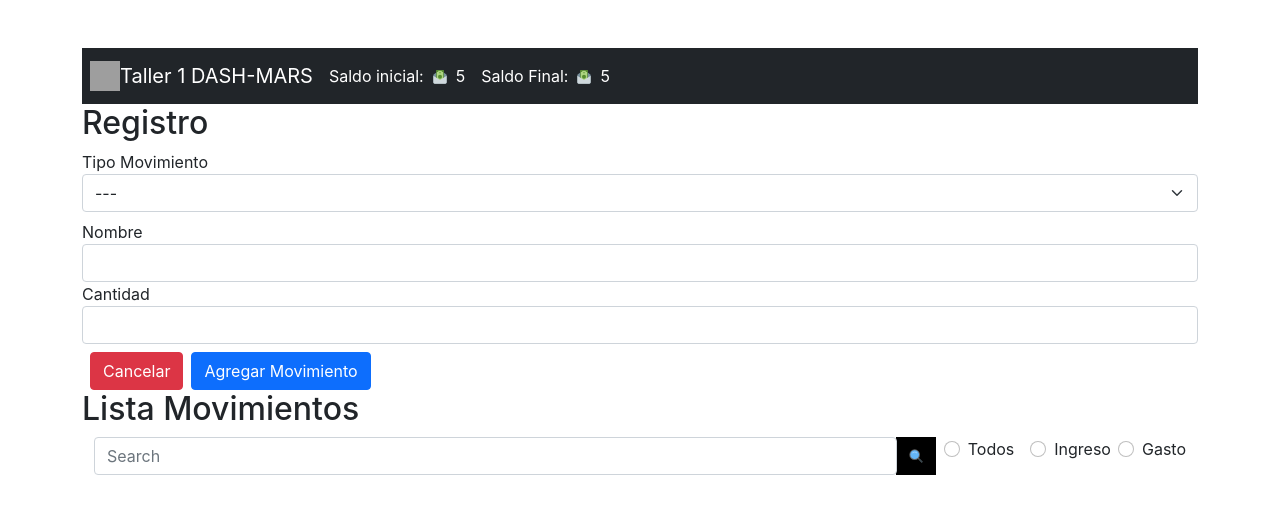
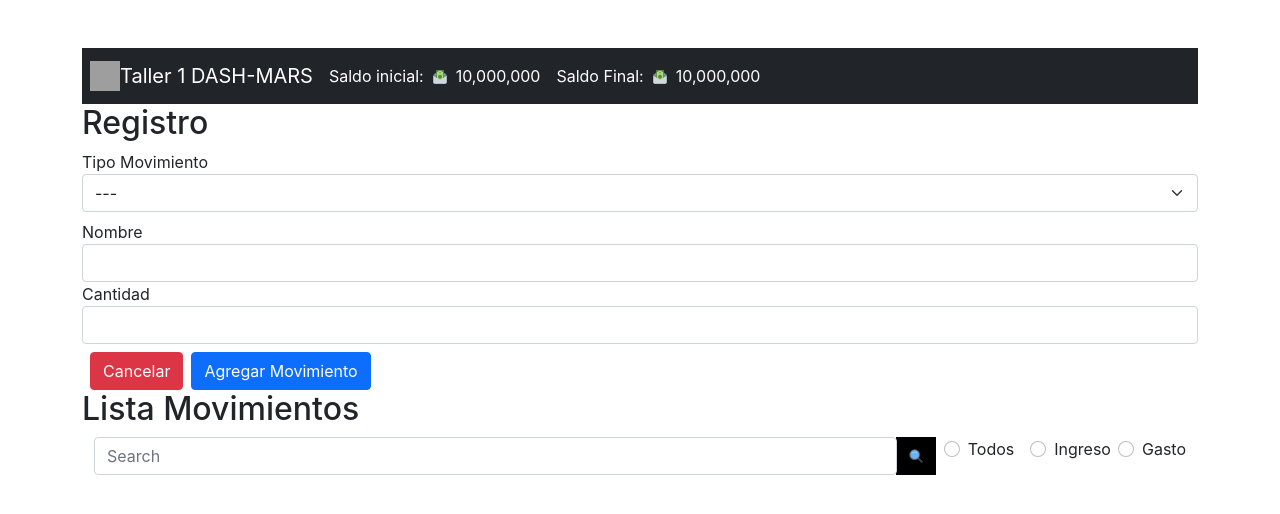
Before and after one commit to disu26/Taller1PDP, a React (Create React App) app in the folder taller1/: page / in a window 1280 px wide. Shown: the top 514 px of the page. Built offline with nearby package versions, Linux system fonts and the light colour scheme; grey boxes are pictures that could not be loaded.

Commit message:
Modal Gasto funcionando.

```diff
--- a/taller1/src/App.js
+++ b/taller1/src/App.js
@@ -8,7 +8,7 @@ function App() {
 
   const [movimientos, setMovimientos] = useState([]);
 
-  const saldoInicial = 5;
+  const saldoInicial = 10000000;
 
   const [saldoFinal, setSaldoFinal] = useState(saldoInicial);
 
@@ -25,7 +25,6 @@ function App() {
   return (
     <div className='container mt-5'>
       <Header
-        movimientos= {movimientos}
         saldoInicial= {saldoInicial}
         saldoFinal= {saldoFinal}
       />
--- a/taller1/src/components/ButtonCloseModal.jsx
+++ /dev/null
@@ -1,16 +0,0 @@
-import React, { useEffect, useState } from 'react'
-import { Button } from 'reactstrap';
-
-const ButtonCloseModal = ({closeModal}) => {
-    const [close, setClose] = useState(false);
-
-    useEffect(() => {
-      closeModal()
-    }, [close]);
-
-  return (
-    <Button className='mt-2 float-end' variant='secondary' onClick={() => setClose(true)}>Close</Button>
-  )
-}
-
-export default ButtonCloseModal
--- a/taller1/src/components/Header.jsx
+++ b/taller1/src/components/Header.jsx
@@ -1,7 +1,11 @@
 import React from 'react'
 import { FcMoneyTransfer } from "react-icons/fc";
 
-const Header = ({ movimientos, saldoInicial, saldoFinal }) => {
+const Header = ({ saldoInicial, saldoFinal }) => {
+
+  const saldoInicialFormateado = saldoInicial.toLocaleString("en");
+
+  const saldoFinalFormateado = saldoFinal.toLocaleString("en");
 
   return (
     <nav className="navbar navbar-expand-lg navbar-dark bg-dark">
@@ -16,13 +20,13 @@ const Header = ({ movimientos, saldoInicial, saldoFinal }) => {
               <label className='text-white'>Saldo inicial: </label>
               <div className='d-inline mx-2'>
                 <FcMoneyTransfer />
-                <p className='text-white d-inline mx-2'>{saldoInicial}</p>
+                <p className='text-white d-inline mx-2'>{saldoInicialFormateado}</p>
               </div>
 
               <label className='text-white'>Saldo Final: </label>
               <div className='d-inline mx-2'>
                 <FcMoneyTransfer />
-                <p className='text-white d-inline mx-2'>{saldoFinal}</p>
+                <p className='text-white d-inline mx-2'>{saldoFinalFormateado}</p>
               </div>
             </div>
           </span>
--- a/taller1/src/components/ListaMovimientos.jsx
+++ b/taller1/src/components/ListaMovimientos.jsx
@@ -3,6 +3,12 @@ import Movimiento from './Movimiento'
 import { FcSearch } from 'react-icons/fc';
 
 const ListaMovimientos = (props) => {
+
+    const deleteMovimiento = (movimiento) => {
+        const newMovimientos = props.movimientos.filter((item) => item.id !== movimiento.id);
+        props.setMovimientos(newMovimientos);
+    };
+
   return (
     <div className='container'>
         <div className='input-group rounded'>
@@ -33,6 +39,7 @@ const ListaMovimientos = (props) => {
             <Movimiento
                 key={movimiento.id}
                 movimiento={movimiento}
+                deleteMovimiento={deleteMovimiento}
             />
         ))}
     </div>
--- a/taller1/src/components/ModalGasto.jsx
+++ b/taller1/src/components/ModalGasto.jsx
@@ -1,9 +1,9 @@
-import React, { useEffect } from 'react'
-import ButtonCloseModal from './ButtonCloseModal';
+import React from 'react'
 import {
     Modal,
     ModalHeader,
-    ModalBody
+    ModalBody,
+    Button
 } from 'reactstrap';
 
 const ModalGasto = ({ errorGasto, closeModal }) => {
@@ -15,10 +15,10 @@ const ModalGasto = ({ errorGasto, closeModal }) => {
         </ModalHeader>
         <ModalBody>
             No cuenta con saldo suficiente para realizar este movimiento
-            <ButtonCloseModal closeModal={closeModal}/>
+            <Button className='mt-2 float-end' variant='secondary' onClick={() => closeModal()}>Close</Button>
         </ModalBody>
     </Modal>
   )
 }
 
-export default ModalGasto
+export default ModalGasto;
--- a/taller1/src/components/Movimiento.jsx
+++ b/taller1/src/components/Movimiento.jsx
@@ -3,11 +3,14 @@ import { FcCancel } from 'react-icons/fc';
 import { GiPencil } from "react-icons/gi";
 
 const Movimiento = (props) => {
+
+  const cantidad = Number(props.movimiento.cantidad);
+
   return (
     <ul className='list-group mt-3'>
       <li className='list-group-item'>
           <div className='d-inline'>
-            <button className='btn btn-secondary mx-2'>
+            <button className='btn btn-secondary mx-2' onClick={() => props.deleteMovimiento(props.movimiento)}>
               <FcCancel />
             </button>
             <button className='btn btn-secondary mx-2'>
@@ -18,9 +21,8 @@ const Movimiento = (props) => {
           <div className='d-inline mx-3'>
             {props.movimiento.nombre}
             <div className={`d-inline mx-3 ${props.movimiento.tipoMovimiento === 'ingreso' ? `bg-success`: `bg-danger`} text-white rounded-pill`}>
-              {props.movimiento.cantidad}
+              <p className='text-white d-inline mx-2'>{cantidad.toLocaleString('en')}</p>
             </div>
-
           </div>
       </li>
     </ul>
```
Also changed, not shown: taller1/src/components/ModalEditar.jsx (added, +19 -0 lines).
